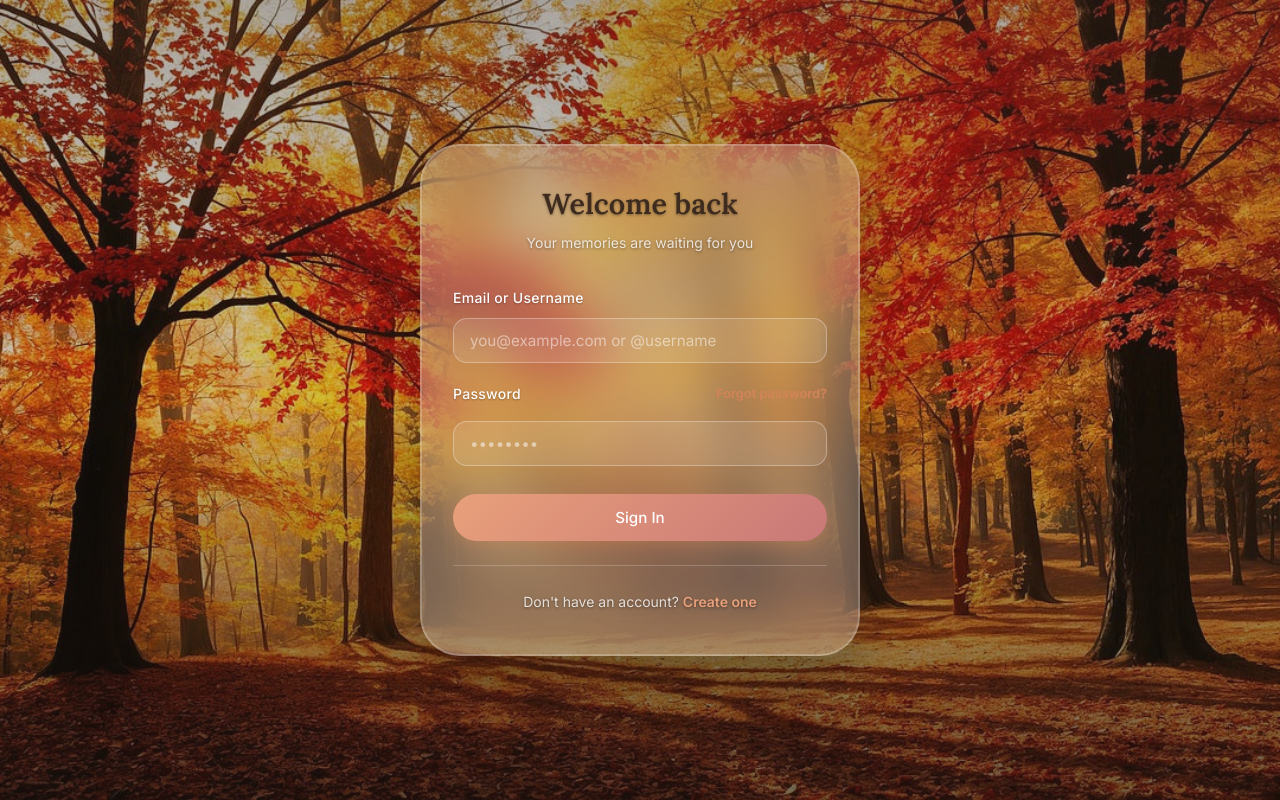
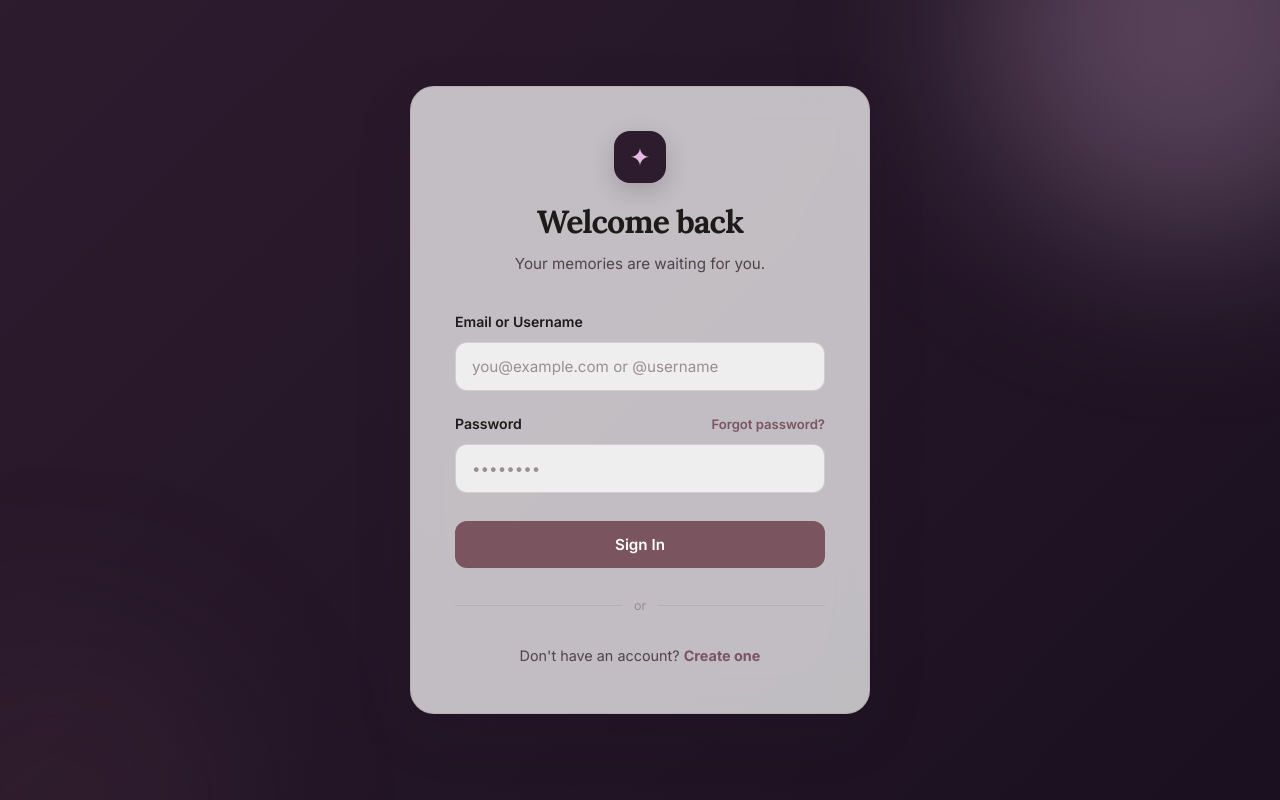
Before and after one commit to ayushsarkar314/MemoryCapsule, a React (Vite) app in the folder frontend/: page /login in a window 1280 px wide. Built offline with nearby package versions, Linux system fonts and the light colour scheme; no server answers.

Commit message:
loginFixed

```diff
--- /dev/null
+++ b/frontend/src/pages/LoginPage.css
@@ -0,0 +1,404 @@
+/* =========================================
+   MEMORY CAPSULE - LOGIN PAGE
+   Matches Landing Page palette
+   ========================================= */
+
+.login-page {
+  min-height: 100vh;
+  width: 100%;
+
+  /* Dark purple background matching Ghost Wall */
+  background: linear-gradient(135deg, #2D1B2E 0%, #1A1020 100%);
+
+  display: flex;
+  align-items: center;
+  justify-content: center;
+
+  padding: 40px 20px;
+
+  position: relative;
+  overflow: hidden;
+}
+
+
+/* =========================================
+   SUBTLE DECORATIVE GLOW
+   No image/background required
+   ========================================= */
+
+.login-page::before {
+  content: "";
+  position: absolute;
+
+  width: 420px;
+  height: 420px;
+
+  background: rgba(228, 185, 227, 0.28);
+
+  border-radius: 50%;
+
+  filter: blur(90px);
+
+  top: -180px;
+  right: -120px;
+
+  pointer-events: none;
+}
+
+.login-page::after {
+  content: "";
+  position: absolute;
+
+  width: 350px;
+  height: 350px;
+
+  background: rgba(122, 84, 95, 0.12);
+
+  border-radius: 50%;
+
+  filter: blur(90px);
+
+  bottom: -180px;
+  left: -120px;
+
+  pointer-events: none;
+}
+
+
+/* =========================================
+   LOGIN CARD
+   ========================================= */
+
+.login-card {
+  width: 100%;
+  max-width: 460px;
+
+  position: relative;
+  z-index: 2;
+
+  background: rgba(255, 255, 255, 0.72);
+
+  border: 1px solid rgba(122, 84, 95, 0.15);
+
+  border-radius: 24px;
+
+  padding: 44px;
+
+  box-shadow:
+    0 20px 60px rgba(45, 27, 46, 0.10),
+    0 4px 15px rgba(45, 27, 46, 0.05);
+
+  backdrop-filter: blur(18px);
+}
+
+
+/* =========================================
+   HEADER
+   ========================================= */
+
+.login-header {
+  text-align: center;
+  margin-bottom: 34px;
+}
+
+.login-logo {
+  width: 52px;
+  height: 52px;
+
+  margin: 0 auto 18px;
+
+  display: flex;
+  align-items: center;
+  justify-content: center;
+
+  border-radius: 16px;
+
+  background: #2d1b2e;
+
+  color: #e4b9e3;
+
+  font-size: 25px;
+
+  box-shadow:
+    0 8px 25px rgba(45, 27, 46, 0.20);
+}
+
+.login-header h1 {
+  margin: 0 0 8px;
+
+  color: #1d1b19;
+
+  font-size: 2rem;
+  font-weight: 700;
+
+  letter-spacing: -0.03em;
+}
+
+.login-header p {
+  margin: 0;
+
+  color: #4f4447;
+
+  font-size: 0.95rem;
+}
+
+
+/* =========================================
+   FORM
+   ========================================= */
+
+.login-form-group {
+  margin-bottom: 22px;
+}
+
+.login-form-group label {
+  display: block;
+
+  margin-bottom: 8px;
+
+  color: #1d1b19;
+
+  font-size: 0.88rem;
+  font-weight: 600;
+}
+
+
+/* Password row */
+
+.password-header {
+  display: flex;
+
+  align-items: center;
+  justify-content: space-between;
+
+  margin-bottom: 8px;
+}
+
+.password-header label {
+  margin-bottom: 0;
+}
+
+.password-header a {
+  color: #7a545f;
+
+  font-size: 0.82rem;
+  font-weight: 600;
+
+  text-decoration: none;
+
+  transition: color 0.2s ease;
+}
+
+.password-header a:hover {
+  color: #2d1b2e;
+  text-decoration: underline;
+}
+
+
+/* =========================================
+   INPUTS
+   ========================================= */
+
+.login-form-group input {
+  width: 100%;
+
+  box-sizing: border-box;
+
+  padding: 14px 16px;
+
+  border: 1px solid rgba(122, 84, 95, 0.22);
+
+  border-radius: 12px;
+
+  background: rgba(255, 255, 255, 0.75);
+
+  color: #1d1b19;
+
+  font-family: inherit;
+
+  font-size: 0.95rem;
+
+  outline: none;
+
+  transition:
+    border-color 0.2s ease,
+    box-shadow 0.2s ease,
+    background 0.2s ease;
+}
+
+.login-form-group input::placeholder {
+  color: #9b8d90;
+}
+
+.login-form-group input:focus {
+  border-color: #7a545f;
+
+  background: #ffffff;
+
+  box-shadow:
+    0 0 0 4px rgba(122, 84, 95, 0.10);
+}
+
+
+/* =========================================
+   SIGN IN BUTTON
+   ========================================= */
+
+.login-button {
+  width: 100%;
+
+  margin-top: 6px;
+
+  padding: 14px 20px;
+
+  border: none;
+
+  border-radius: 12px;
+
+  background: #7a545f;
+
+  color: #ffffff;
+
+  font-family: inherit;
+
+  font-size: 0.95rem;
+  font-weight: 600;
+
+  cursor: pointer;
+
+  transition:
+    transform 0.2s ease,
+    background 0.2s ease,
+    box-shadow 0.2s ease;
+}
+
+.login-button:hover:not(:disabled) {
+  background: #2d1b2e;
+
+  transform: translateY(-1px);
+
+  box-shadow:
+    0 8px 20px rgba(45, 27, 46, 0.18);
+}
+
+.login-button:active:not(:disabled) {
+  transform: translateY(0);
+}
+
+.login-button:disabled {
+  opacity: 0.65;
+
+  cursor: not-allowed;
+}
+
+
+/* =========================================
+   SPINNER
+   ========================================= */
+
+.login-spinner {
+  display: inline-block;
+
+  width: 14px;
+  height: 14px;
+
+  margin-right: 8px;
+
+  border: 2px solid rgba(255, 255, 255, 0.4);
+
+  border-top-color: #ffffff;
+
+  border-radius: 50%;
+
+  animation: login-spin 0.7s linear infinite;
+
+  vertical-align: -2px;
+}
+
+@keyframes login-spin {
+  to {
+    transform: rotate(360deg);
+  }
+}
+
+
+/* =========================================
+   DIVIDER
+   ========================================= */
+
+.login-divider {
+  display: flex;
+
+  align-items: center;
+
+  gap: 12px;
+
+  margin: 28px 0;
+}
+
+.login-divider::before,
+.login-divider::after {
+  content: "";
+
+  flex: 1;
+
+  height: 1px;
+
+  background: rgba(122, 84, 95, 0.16);
+}
+
+.login-divider span {
+  color: #9b8d90;
+
+  font-size: 0.78rem;
+}
+
+
+/* =========================================
+   REGISTER
+   ========================================= */
+
+.login-register {
+  margin: 0;
+
+  text-align: center;
+
+  color: #4f4447;
+
+  font-size: 0.9rem;
+}
+
+.login-register a {
+  color: #7a545f;
+
+  font-weight: 700;
+
+  text-decoration: none;
+}
+
+.login-register a:hover {
+  color: #2d1b2e;
+
+  text-decoration: underline;
+}
+
+
+/* =========================================
+   MOBILE
+   ========================================= */
+
+@media (max-width: 600px) {
+  .login-page {
+    padding: 24px 16px;
+  }
+
+  .login-card {
+    padding: 32px 24px;
+
+    border-radius: 20px;
+  }
+
+  .login-header h1 {
+    font-size: 1.7rem;
+  }
+}
--- a/frontend/src/pages/LoginPage.jsx
+++ b/frontend/src/pages/LoginPage.jsx
@@ -2,21 +2,35 @@ import { useState } from 'react';
 import { Link, useNavigate } from 'react-router-dom';
 import { useAuth } from '../context/AuthContext';
 import toast from 'react-hot-toast';
+import './LoginPage.css';
 
 const LoginPage = () => {
   const { login } = useAuth();
   const navigate = useNavigate();
-  const [form, setForm] = useState({ identifier: '', password: '' });
+
+  const [form, setForm] = useState({
+    identifier: '',
+    password: '',
+  });
+
   const [loading, setLoading] = useState(false);
 
-  const handleChange = (e) => setForm({ ...form, [e.target.name]: e.target.value });
+  const handleChange = (e) => {
+    setForm({
+      ...form,
+      [e.target.name]: e.target.value,
+    });
+  };
 
   const handleSubmit = async (e) => {
     e.preventDefault();
+
     if (!form.identifier || !form.password) {
       return toast.error('Please fill in all fields');
     }
+
     setLoading(true);
+
     try {
       await login(form.identifier, form.password);
       toast.success('Welcome back ✨');
@@ -29,22 +43,30 @@ const LoginPage = () => {
   };
 
   return (
-    <div className="auth-page">
-      <div className="auth-card">
-        {/* Logo */}
-        <div className="text-center" style={{ marginBottom: 'var(--space-8)' }}>
-          <h1 style={{ fontSize: '1.8rem', marginBottom: 'var(--space-2)' }}>Welcome back</h1>
-          <p className="text-muted text-sm">Your memories are waiting for you</p>
+    <div className="login-page">
+      <div className="login-card">
+
+        {/* Logo / Brand */}
+        <div className="login-header">
+          <div className="login-logo">✦</div>
+
+          <h1>Welcome back</h1>
+
+          <p>Your memories are waiting for you.</p>
         </div>
 
         <form onSubmit={handleSubmit}>
-          <div className="form-group">
-            <label className="form-label" htmlFor="identifier">Email or Username</label>
+
+          {/* Email / Username */}
+          <div className="login-form-group">
+            <label htmlFor="identifier">
+              Email or Username
+            </label>
+
             <input
               id="identifier"
               name="identifier"
               type="text"
-              className="form-input"
               placeholder="you@example.com or @username"
               value={form.identifier}
               onChange={handleChange}
@@ -52,21 +74,22 @@ const LoginPage = () => {
             />
           </div>
 
-          <div className="form-group">
-            <div style={{ display: 'flex', justifyContent: 'space-between', alignItems: 'center', marginBottom: 'var(--space-2)' }}>
-              <label className="form-label" htmlFor="password" style={{ margin: 0 }}>Password</label>
-              <Link
-                to="/forgot-password"
-                style={{ fontSize: '0.8rem', color: 'var(--color-amber)', fontWeight: 600, textDecoration: 'none' }}
-              >
+          {/* Password */}
+          <div className="login-form-group">
+            <div className="password-header">
+              <label htmlFor="password">
+                Password
+              </label>
+
+              <Link to="/forgot-password">
                 Forgot password?
               </Link>
             </div>
+
             <input
               id="password"
               name="password"
               type="password"
-              className="form-input"
               placeholder="••••••••"
               value={form.password}
               onChange={handleChange}
@@ -74,23 +97,35 @@ const LoginPage = () => {
             />
           </div>
 
+          {/* Submit */}
           <button
             id="login-submit"
             type="submit"
-            className="btn btn-primary w-full"
-            style={{ marginTop: 'var(--space-2)', padding: 'var(--space-4)' }}
+            className="login-button"
             disabled={loading}
           >
-            {loading ? <><span className="spinner" />  Signing in…</> : 'Sign In'}
+            {loading ? (
+              <>
+                <span className="login-spinner" />
+                Signing in…
+              </>
+            ) : (
+              'Sign In'
+            )}
           </button>
         </form>
 
-        <div className="divider" />
+        <div className="login-divider">
+          <span>or</span>
+        </div>
 
-        <p className="text-center text-sm text-muted">
+        <p className="login-register">
           Don't have an account?{' '}
-          <Link to="/register" style={{ fontWeight: 600 }}>Create one</Link>
+          <Link to="/register">
+            Create one
+          </Link>
         </p>
+
       </div>
     </div>
   );
```
